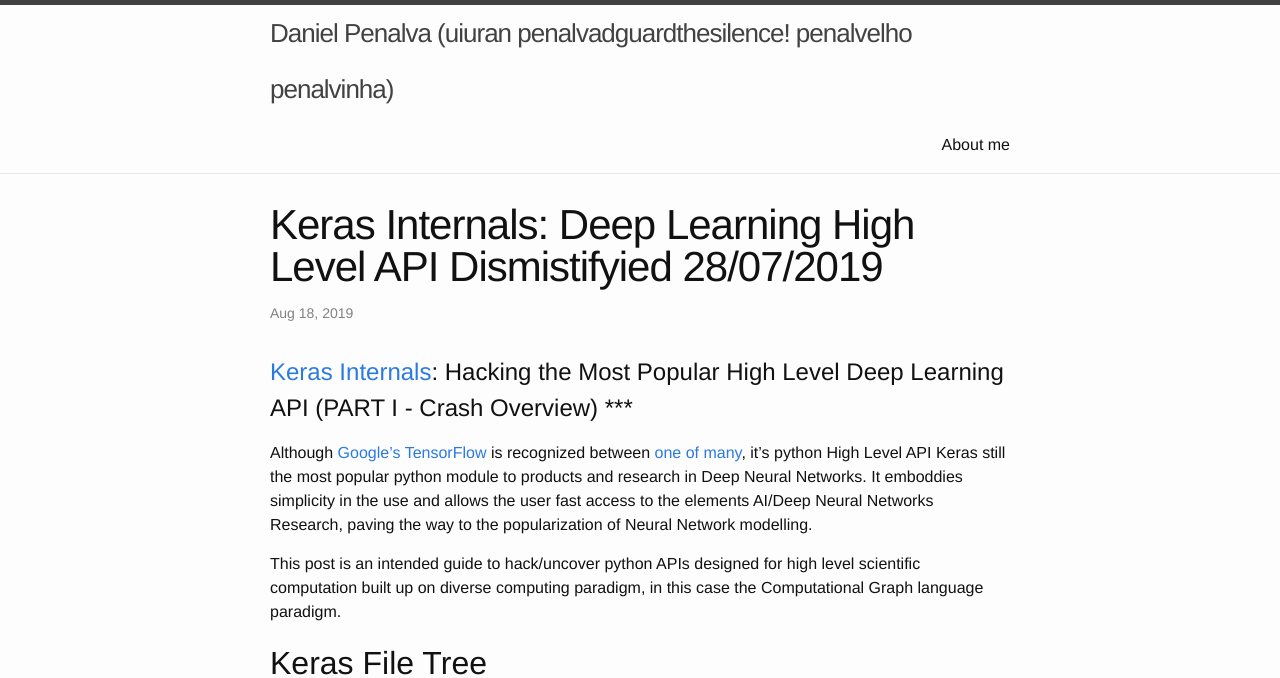
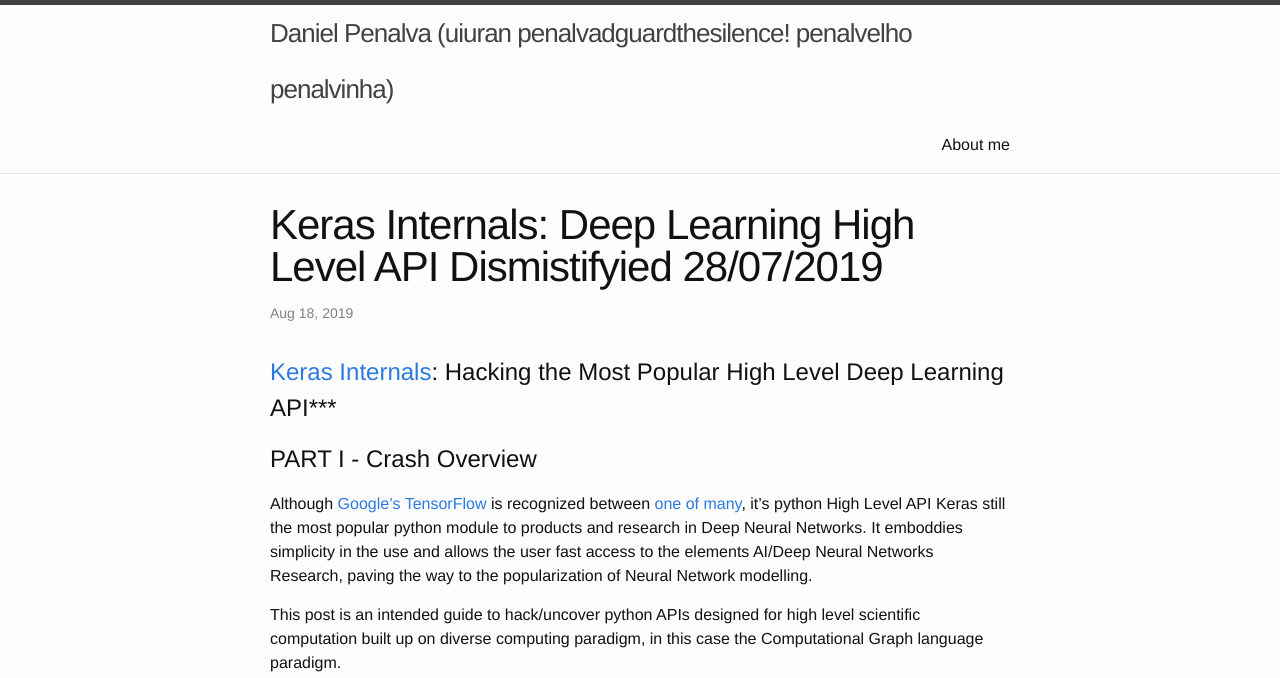
Before and after one commit to Uiuran/portfolio-datascience, a Jekyll site: the page built from _posts/2019-08-18-Keras-Deep-Learning-High-Level-API-Dismistified.markdown, in a window 1280 px wide and 900 px high, cut to the strip 0-678 px from the top of the window. Built offline with Jekyll 4.4.1, drawn with Linux system fonts in a browser that asks for light colours; comment, search, counter and statistics services are not loaded.

```diff
--- a/_posts/2019-08-18-Keras-Deep-Learning-High-Level-API-Dismistified.markdown
+++ b/_posts/2019-08-18-Keras-Deep-Learning-High-Level-API-Dismistified.markdown
@@ -5,7 +5,8 @@ categories: keras tensorflow deeplearning
 comments: true
 published: true
 ---
-# [Keras Internals][kerasurl]: Hacking the Most Popular High Level Deep Learning API (PART I - Crash Overview) ***
+# [Keras Internals][kerasurl]: Hacking the Most Popular High Level Deep Learning API***
+# PART I - Crash Overview
 
 Although [Google's TensorFlow][tensorflowurl] is recognized between [one of many][dllibs], it's python High Level API Keras still the most popular python module to products and research in Deep Neural Networks. It emboddies simplicity in the use and allows the user fast access to the elements AI/Deep Neural Networks Research, paving the way to the popularization of Neural Network modelling.
 
```
